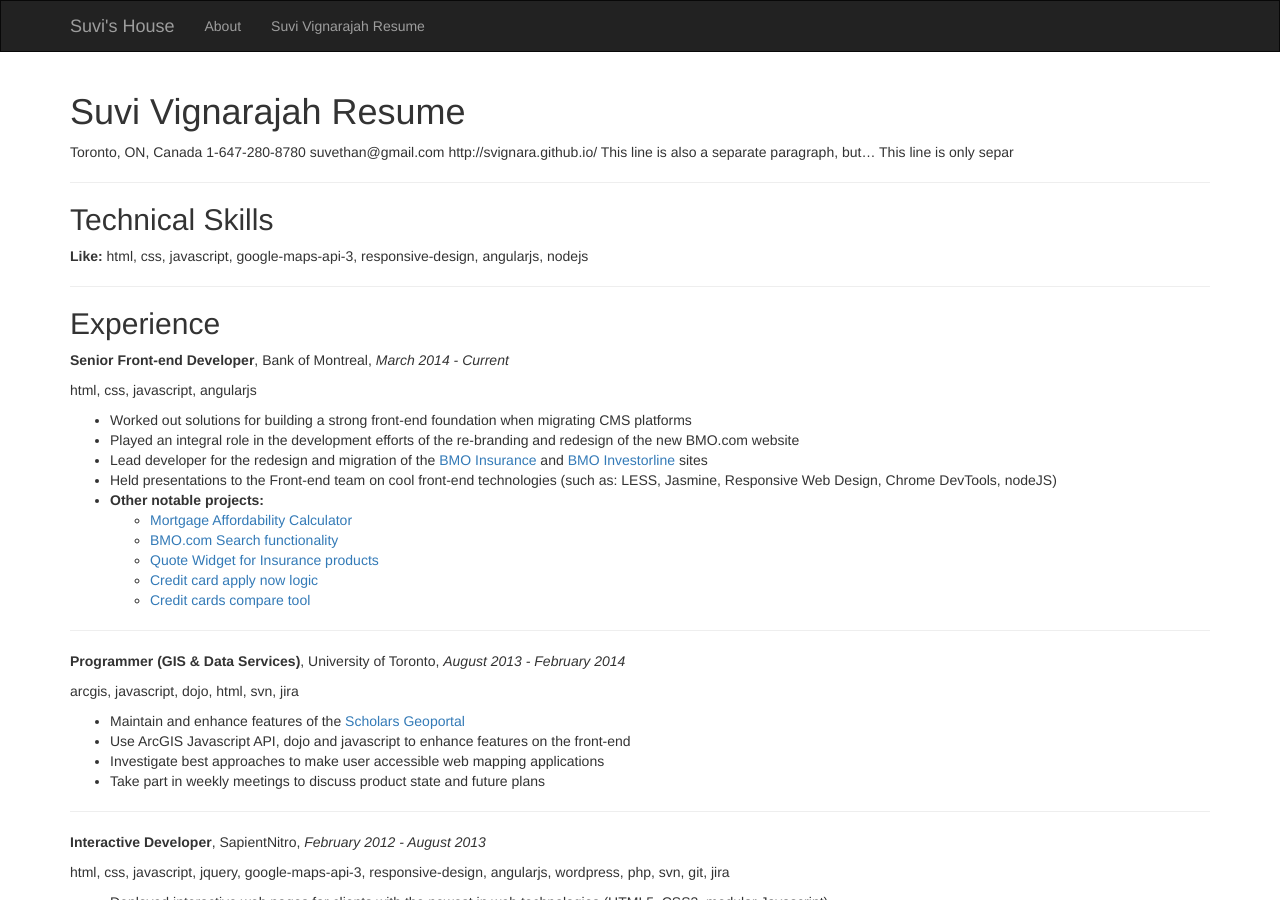
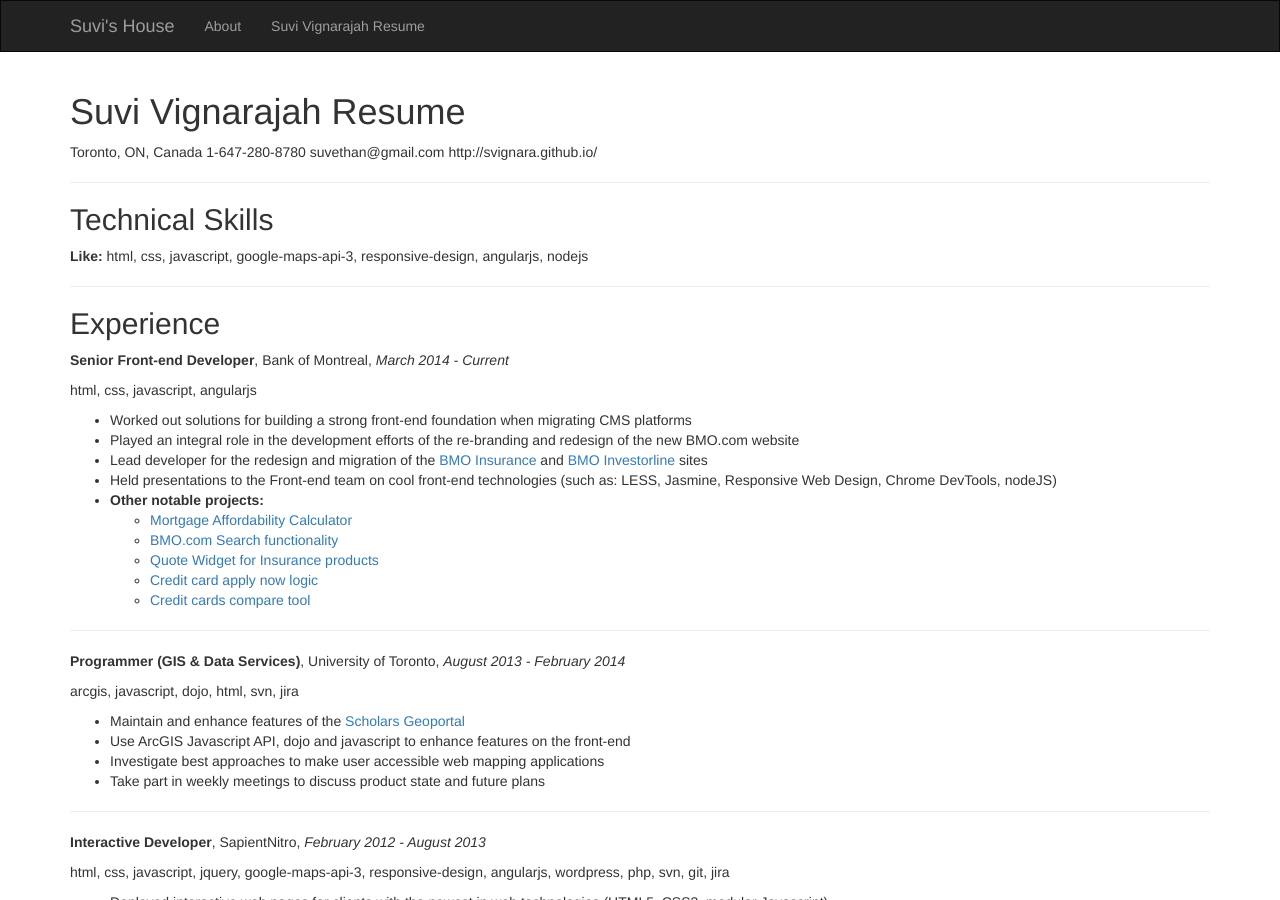
Before and after one commit to svignara/svignara.github.com, a Jekyll site: the page built from my-resume.md, in a window 1280 px wide and 900 px high. Built offline with Jekyll 4.4.1, drawn with Linux system fonts in a browser that asks for light colours.

Commit message:
Update my-resume.md

```diff
--- a/my-resume.md
+++ b/my-resume.md
@@ -8,8 +8,6 @@
 1-647-280-8780
 suvethan@gmail.com
 http://svignara.github.io/
-This line is also a separate paragraph, but...
-This line is only separ
 
 
 ---
```
